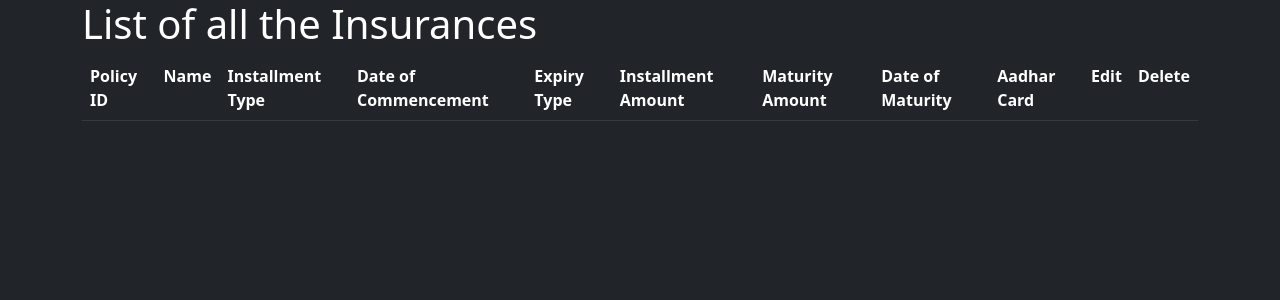
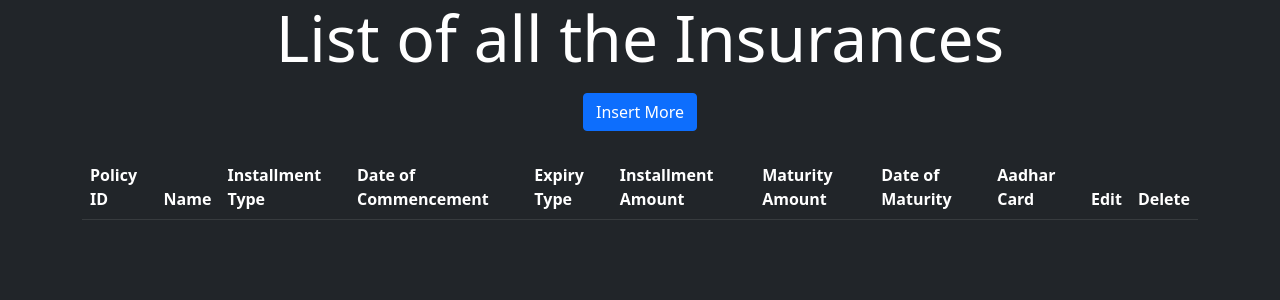
Before and after one commit to Yash2108/insurance-management, a Django app: template insurance_management/myapp/templates/myapp/allInsurances.html in a window 1280 px wide. Shown: the top 300 px of the page. Run offline with Django 3.2, Linux system fonts and the light colour scheme; the template is opened without the code that fills it, so the values that code supplies are empty; some libraries are stand-ins or nearby versions.

Commit message:
Improved UI for View Page.

```diff
--- a/insurance_management/myapp/templates/myapp/allInsurances.html
+++ b/insurance_management/myapp/templates/myapp/allInsurances.html
@@ -2,8 +2,13 @@
 {% block content %}
 <div class="container">
     <div>
-        <h1>List of all the Insurances</h1>
+        <p class="text-center display-3">List of all the Insurances</p>
+        <div class="text-center">
+        <a href="{% url 'insurance_insert' %}" class="btn btn-primary ">Insert More</a>
+        </div>
+    <br>
         <table class="table table-dark">
+            <thead>
             <tr>
                 <th class="px-2">Policy ID</th>
                 <th class="px-2">Name</th>
@@ -17,6 +22,7 @@
                 <th class="px-2">Edit</th>
                 <th class="px-2">Delete</th>
             </tr>
+        </thead>
             {% for x in insurances %}
             <tr>
                 <td>{{ x.policyID}}</td>
```
